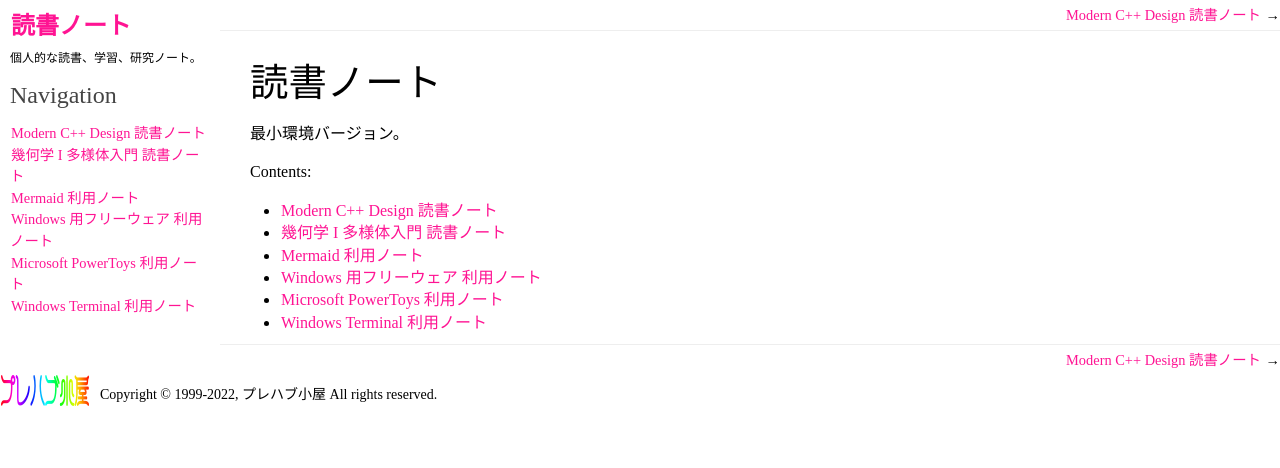
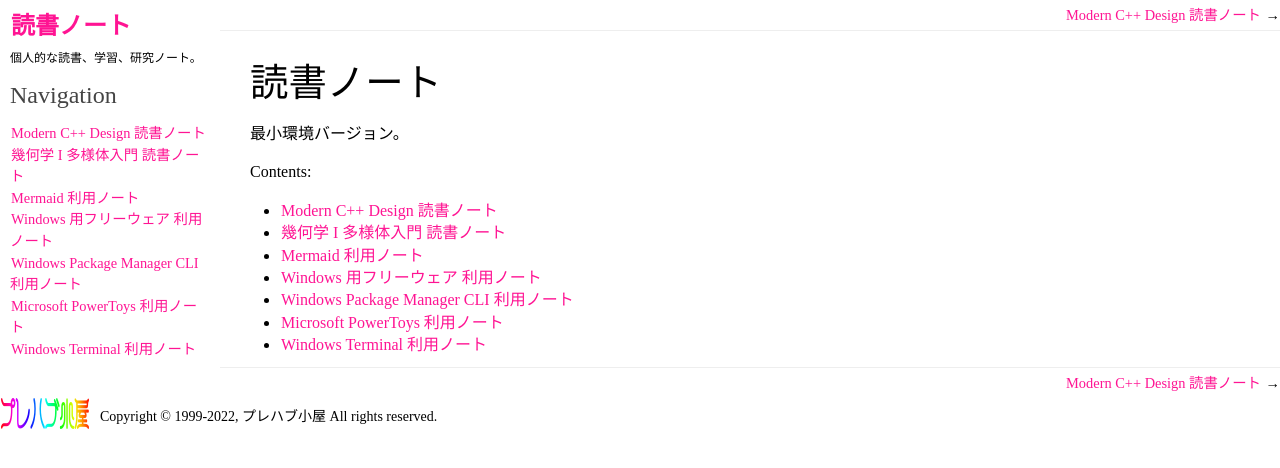
Before and after one commit to showa-yojyo/minibook, a Sphinx documentation site: the page built from source/index.rst, in a window 1280 px wide. Shown: the top 468 px of the page. Built offline with Sphinx 7.4.7, drawn with Linux system fonts in a browser that asks for light colours; some of the changed lines change nothing that is shown.

Commit message:
windows-terminal: new research

```diff
--- a/source/index.rst
+++ b/source/index.rst
@@ -13,5 +13,6 @@
    tsuboi05/index
    javascript-mermaid/index
    tools
+   winget
    power-toys
    windows-terminal
--- a/source/windows-terminal.rst
+++ b/source/windows-terminal.rst
@@ -9,7 +9,7 @@
 * ウィンドウ分割ペイン、
 * Unicode/UTF-8 対応、
 * GPU による高速レンダリング、
-* テーマ（配色、フォント）
+* テーマ（配色、フォント）、
 * ショートカットキー設定
 
 など、機能を豊富に備えている。
@@ -42,10 +42,6 @@
 * Microsoft Store の更新ボタンを押す
 * コマンド :program:`winget upgrade` を実行する
 
-.. note:: 関連ノート
-
-   :doc:`/winget`
-
 設定をバックアップする
 ======================================================================
 
@@ -56,11 +52,17 @@
 
    %LOCALAPPDATA%\Packages\Microsoft.WindowsTerminal_8wekyb3d8bbwe\LocalState\settings.json
 
+.. warning::
+
+   厳密に言うと、Windows Terminal のインストール方法によってパスに差異がある。
+   現物を確認してから JSON ファイルを操作すること。
+
 使用方法
 ======================================================================
 
 初めて Windows Terminal を起動したときには設定が出荷時のものに過ぎないから、おそ
-らく使い物にならない。後述の構成設定を適宜済ませてから、再度メインウィンドウに戻る。
+らく使い物にならない。後述の構成設定を適宜済ませてから、再度メインウィンドウに戻
+る。
 
 Windows Terminal を適切に構成すると、メインウィンドウにタブが一つ以上表示される。
 各タブが何らかのコンソール画面に対応しているので、作業したいものをアクティブにして、
@@ -113,17 +115,19 @@
     Windows Terminal の配色を調整する、あるいは配色全体を定義するための画面だ。
     したがって、ここに手を出す必要はない。
 Rendering
-    Windows Terminal の描画効率最適化を図る項目からなる画面だが、素人お断りという空気だ。
-    全部既定値のままでよかろう。
+    Windows Terminal の描画効率最適化を図る項目からなる画面だが、素人お断りとい
+    う空気だ。全部既定値のままでよかろう。
 Actions
     Windows Terminal で定義されているショートカットキーの集合だ。
     常用するシェルのキーバインドと衝突するものがないかどうかを確認しておくべきだ。
+    反対に、ここにあるコマンドで有用なものは是非習得するべきだ。それは後述する。
 
 Profiles
 ----------------------------------------------------------------------
 
 :guilabel:`Defaults` とプロファイル個別の設定を二段構えで指定する構えを取っている。
-前者でコンソールすべてに共通する設定をし、後者でシェルごとの設定項目を上書きすると考えればいい。
+前者でコンソールすべてに共通する設定をし、後者でシェルごとの設定項目を上書きする
+と考えればいい。
 
 Defaults
     コンソールすべてに共通する設定をする。
@@ -141,21 +145,83 @@
         どの範疇にも該当しないような設定項目の居場所となる画面だ。
 
         * :guilabel:`History size`: 大きい数字にしておく。
-        * :guilabel:`Profile termination behavior`: 場合によっては無条件に閉じるでいいかもしれない。
+        * :guilabel:`Profile termination behavior`: 場合によっては無条件に閉じる
+          でいいかもしれない。
 プロファイル個別画面
     私の現在の環境では Bash (WSL2), Windows Powershell, cmd, etc. と並んでいる。
     どの設定画面も項目の構造に差異はないので、まとめて説明する。
 
     * :guilabel:`Command Line` は念入りに確認しておく。WSL2 の場合には
       :code:`wsl.exe ~ -d Ubuntu` のように指定しておく。
-    * :guilabel:`Icon` は適宜指定しておく。見てくれに関する項目ではあるが、
-      他人に画面を見せるときにわかりやすさが圧倒的に良くなるので、明示的にファイルパスを与える。
+    * :guilabel:`Icon` は適宜指定しておく。見てくれに関する項目ではあるが、他人
+      に画面を見せるときにわかりやすさが圧倒的に良くなるので、明示的にファイルパ
+      スを与える。
 
     Appearance, Advanced 各サブ画面については先述のとおり。ただし
     :guilabel:`Run this profile as Administrator` については ON に上書きするプロ
     ファイルが考えられる。管理者権限で起動したい :program:`cmd` などがあり得る。
 
+覚えておきたい Windows Terminal 内コマンド
+======================================================================
+
+最初のうちは次のものだけでいい。そのうち画面分割とかに手を出し始めたら関連コマン
+ドを習得するようにしても間に合う。
+
+.. csv-table::
+   :delim: @
+   :header: コマンド,ショートカットキー
+
+   テキスト全選択 @ :kbd:`Ctrl` + :kbd:`Shift` + :kbd:`A`
+   検索 @ :kbd:`Ctrl` + :kbd:`Shift` + :kbd:`F`
+   少量だけ上へスクロール @ :kbd:`Ctrl` + :kbd:`Shift` + :kbd:`↑`
+   少量だけ下へスクロール @ :kbd:`Ctrl` + :kbd:`Shift` + :kbd:`↓`
+   ページ高だけ上へスクロール @ :kbd:`Ctrl` + :kbd:`Shift` + :kbd:`PgUp`
+   ページ高だけ下へスクロール @ :kbd:`Ctrl` + :kbd:`Shift` + :kbd:`PgDn`
+   コンソール画面の最上部に移動 @ :kbd:`Ctrl` + :kbd:`Shift` + :kbd:`Home`
+   コンソール画面の最下部に移動 @ :kbd:`Ctrl` + :kbd:`Shift` + :kbd:`End`
+   設定画面タブを開く @ :kbd:`Ctrl` + :kbd:`,`
+   設定 JSON ファイルを開く @ :kbd:`Ctrl` + :kbd:`Shift` + :kbd:`,`
+
+.. note::
+
+   コンソール内でのキャレット移動は、各対話的シェルに関する設定に従う。
+
 Windows Terminal 自身へのコマンドライン引数
 ======================================================================
 
-TBW
+インストール形態にもよるが、Windows Terminal をコマンドラインから起動する場合には、
+次のようなコマンドライン引数およびオプションを与えることもできる：
+
+.. code:: text
+
+   wt.exe [options] [command ; ]
+
+これを使う状況というのは、普段とは異なる構成で Windows Terminal を起動するときに
+限られるだろう。この機能にはまだ手を出さなくていいだろう。
+
+細かい機能
+======================================================================
+
+タブを右クリックすると、専用コンテキストメニューが表示される。これを使って、タブ
+のラベル文字列を編集したり、色を変更したりできる。
+
+マウスはテキスト選択以外にも、キーボード操作と組み合わせてズームや背景の透明度調
+整に利用できる。これらの機能はむしろ無効化したい。
+
+マウスを URL 上にホバーさせると下線が出てくる。この状態で :kbd:`Ctrl` キーを押し
+つつクリックすると、そのページが Web ブラウザー内に開く。
+
+その他
+======================================================================
+
+Windows Terminal にはアクション、画面分割など、拡張性のある機能が他にもまだ存在
+するし、マウス操作でのテキスト選択、Quake モードなどのまだ見ぬ機能も残っている。
+しかし、本ノートではそこまで踏み込まないことにする。これまでに記した内容で十分な
+作業効率が確保できる。
+
+関連ノート
+======================================================================
+
+:doc:`/winget`
+    :program:`winget` を Windows Terminal をインストール・アップグレードするのに
+    使う可能性が高い。
--- /dev/null
+++ b/source/winget.rst
@@ -0,0 +1,205 @@
+======================================================================
+Windows Package Manager CLI 利用ノート
+======================================================================
+
+このノートの目的は、Windows 10 で :command:`winget` を利用可能な状態にすることだ。
+成功すれば、手動で更新していた各種 Windows プログラムのアップグレード作業が著しく楽になるはずだ。
+
+.. contents:: ノート目次
+
+リンク
+======================================================================
+
+本稿でゴチャゴチャ記すことはしたくない。公式文書や先人たちの成果をありがたくいただくことにする。
+
+* `GitHub - microsoft/winget-cli: Windows Package Manager CLI (aka winget) <https://github.com/microsoft/winget-cli>`__:
+  本ノートではこれを公式サイトとみなす。
+* `Windows Package Manager - Wikipedia <https://en.wikipedia.org/wiki/Windows_Package_Manager>`__:
+  簡潔で読みやすい。
+* `Windows 環境再構築をコマンドラインで自動化可能にする Microsoft 製ツール「winget」とは <https://atmarkit.itmedia.co.jp/ait/articles/2012/03/news017.html>`__:
+  このタイトルが目的だ。
+* `コマンド一発でアプリをセットアップ ～CUI のアプリ管理ツール「winget」が v1.0 に - 窓の杜 <https://forest.watch.impress.co.jp/docs/news/1327406.html>`__:
+  この記事で役に立つ内容はインストール手順だろう。
+* `How to Use WINGET on Windows 11 - All Things How <https://allthings.how/how-to-use-winget-on-windows-11/>`__:
+  包括的で良い。一般的な利用例は全部書かれていると思ってかまわないだろう。
+  この内容は Windows 10 でも役に立つ。
+
+インストール
+======================================================================
+
+Windows Package Manager CLI のインストール手順を簡単に記す。
+
+まずコマンドプロンプトを起動する。おもむろに :command:`winget -v` を実行する。
+バージョン番号に preview が付いている場合にはこれをアンインストールする。
+何も実行されないようならば問題なく次の工程に進むこと。
+
+本プログラムを Windows にインストールする。Microsoft Store 経由でインストールするのが推奨手段とされている。
+検索ボックスで App Installer と入力して検索する。出てくるものをインストールする。
+この問い合わせ文字列がわかりにくかった。
+
+インストールが終わったらコマンド :command:`winget -v` を実行して利用可能であることを確認する。
+
+.. code:: doscon
+
+   > winget -v
+   v1.1.13405
+
+設定
+======================================================================
+
+Windows Package Manager CLI の設定手順について簡単に記す。
+
+CLI であるので、利用者の中では既定のコマンドラインオプションがあれば、
+それらをテキストファイルにあらかじめ指定しておく方式となる。
+
+コマンド :command:`winget settings` を実行すると、設定ファイルがテキストエディターに開かれる。
+設定ファイルは JSON ファイル ``settings.json`` だ。
+これは複雑なパスに配置されているのでバックアップやバージョン管理の際に注意を要する。
+
+.. code:: text
+
+   %LOCALAPPDATA%\Packages\Microsoft.DesktopAppInstaller_8wekyb3d8bbwe\LocalState\settings.json
+
+設定項目仕様は公式サイトの ``Settings.md`` に記載されている。
+
+現在試行中の設定内容を次に示す：
+
+.. code:: json
+
+   {
+       "$schema": "https://aka.ms/winget-settings.schema.json",
+       "source": {
+           "autoUpdateIntervalInMinutes": 0
+       },
+       "installBehavior": {
+           "preferences": {
+               "scope": "machine"
+           }
+       },
+       "telemetry": {
+           "disable": true
+       },
+       "network": {
+           "downloader": "default",
+           "doProgressTimeoutInSeconds": 60
+       }
+   }
+
+利用例
+======================================================================
+
+Windows Package Manager CLI の性質上、利用例は限定される。
+
+.. note::
+
+   UNIX/Linux コマンドとは異なり ``winget`` はコマンドライン文字列の大文字小文字を区別しない。
+
+コマンド一覧を確認する
+----------------------------------------------------------------------
+
+引数なしでコマンド ``winget`` を実行すると、出力の一部にコマンド一覧が現れる。
+次にその内容を引用する：
+
+.. code:: text
+
+   使用状況: winget [<コマンド>] [<オプション>]
+
+   使用できるコマンドは次のとおりです:
+     install    指定されたパッケージをインストール
+     show       パッケージに関する情報を表示します
+     source     パッケージのソースの管理
+     search     アプリの基本情報を見つけて表示
+     list       インストール済みパッケージを表示する
+     upgrade    指定されたパッケージをアップグレードします
+     uninstall  指定されたパッケージをアンインストール
+     hash       インストーラー ファイルをハッシュするヘルパー
+     validate   マニフェスト ファイルを検証
+     settings   設定を開くか、管理者設定を設定する
+     features   試験的な機能の状態を表示
+     export     インストールされているパッケージのリストをエクスポート
+     import     ファイル中のすべてのパッケージをインストール
+
+   特定のコマンドの詳細については、そのコマンドにヘルプ引数を渡します。 [-?]
+
+   次のオプションを使用できます。
+     -v,--version  ツールのバージョンを表示
+     --info        ツールの一般情報を表示
+
+   詳細については、次を参照してください。 https://aka.ms/winget-command-help
+
+プログラムをインストールする
+----------------------------------------------------------------------
+
+次のコマンドは VS Code を Microsoft Store や WinGet のリポジトリーなどから検索して、
+存在すればインストールする：
+
+.. code:: doscon
+
+   > winget install --exact --id Microsoft.VisualStudioCode
+
+この方式では、オプション ``--id`` の引数を知っていなければならない。
+例えば、コマンド ``winget search`` を実行するなどして、欲しいプログラムごとに情報を別途得るといい。
+
+既存のプログラムを更新する
+----------------------------------------------------------------------
+
+すでにインストール済みのプログラムのバージョンを最新にしたい。これがもっとも多い利用例だと思う。
+特定のプログラムだけ更新する場合と、管理可能なプログラムすべてを更新する場合とがある。
+
+.. code:: doscon
+
+   > winget upgrade --exact --id Microsoft.VisualStudioCode
+   > winget upgrade --all
+
+どのプログラムが更新対象であるかを調べるには、引数なしで実行し Available 列を見ればよい。
+
+.. code:: doscon
+
+   > winget upgrade
+
+新しい Windows PC に移行する
+----------------------------------------------------------------------
+
+新しい Windows PC でも同じプログラム集合を利用したいのが自然だ。
+Python のパッケージ環境を移行するのと考え方は似ている。
+プログラム一覧を移行元でエクスポートして、移行先でインポートするという手順だ。
+
+.. code:: doscon
+
+   > winget export -o winget.json
+
+JSON ファイルが生成される。これを移行先システムに何らかの手段でコピーし、インポートする：
+
+.. code:: doscon
+
+   > winget import -i winget.json
+
+その他
+======================================================================
+
+WSL からコマンドを実行できるようにする
+----------------------------------------------------------------------
+
+通常、パスが通っていれば WSL 環境でも ``winget.exe`` を実行することは可能だ。
+
+.. code:: text
+
+   %LOCALAPPDATA%\Microsoft\WindowsApps\winget.exe
+
+何ヶ月経ってもパッケージをアップグレードしてくれないとき
+----------------------------------------------------------------------
+
+コマンド ``winget upgrade`` でいつまでも更新可能なパッケージがないと表示され続ける場合、
+コマンド ``winget source update`` で解決する場合がある。
+
+.. code:: doscon
+
+   > winget source update
+   すべてのソースを更新しています...
+   ソースを更新しています: msstore...
+   完了
+   ソースを更新しています: winget...
+     ██████████████████████████████  100%
+   完了
+
+このあと ``upgrade`` すると、更新可能なパッケージ一覧が出力されることがある。
```
